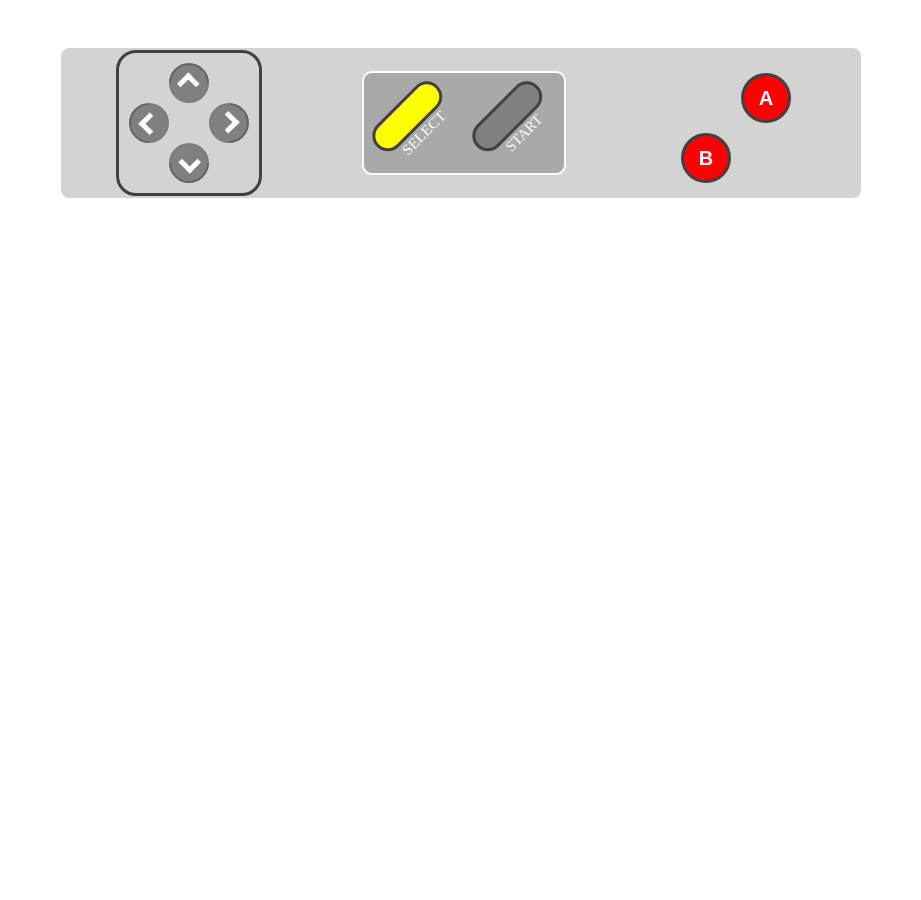
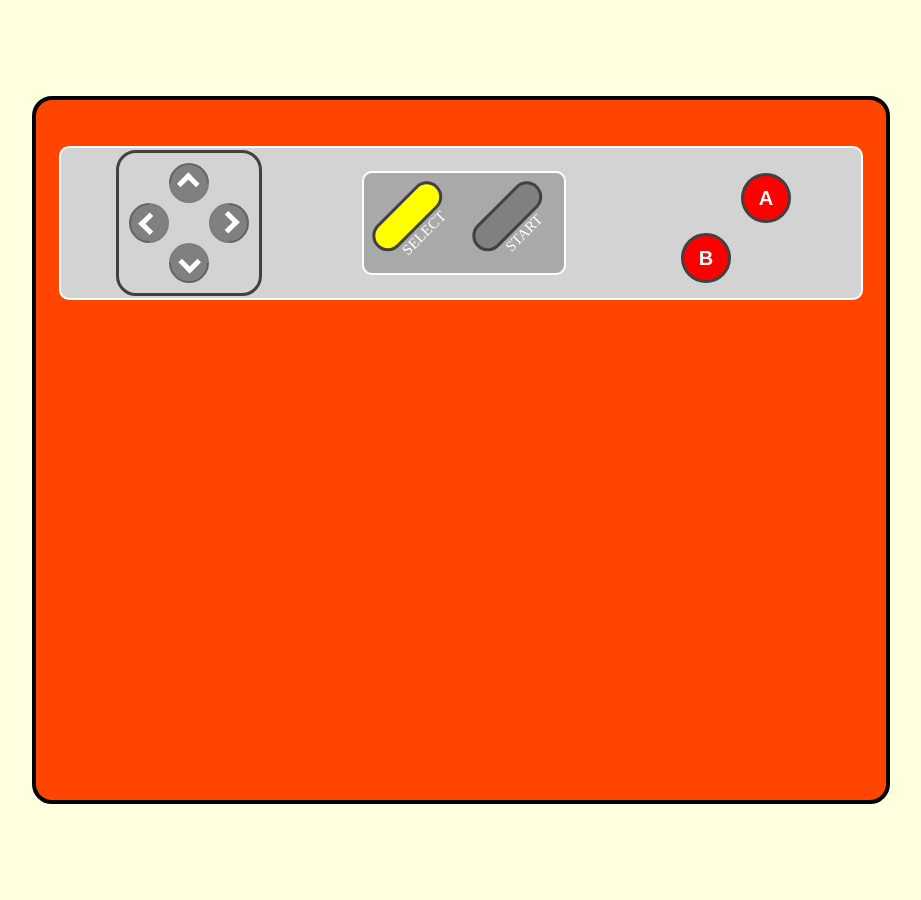
Before and after one commit to LsHanaha/moviemon, a Django app: page / in a window 1280 px wide. Shown: the whole page, without its empty margins (179-1100 px from the left). Before the commit the page ends 198 px from the top, so only its background shows below. Run offline with Django 4.2, Linux system fonts and the light colour scheme.

Commit message:
add style for main template

```diff
--- a/rush00/moviemon/static/css/main.css
+++ b/rush00/moviemon/static/css/main.css
@@ -2,3 +2,21 @@
     padding: 0;
     margin: 0;
 }
+
+.gaget {
+    width: 100%;
+    height: 900px;
+    display: flex;
+    align-items: center;
+    justify-content: center;
+    background-color: lightyellow;
+}
+
+.gaget_content {
+    width: 850px;
+    height: 700px;
+    display: flex;
+    background-color: orangered;
+    border-radius: 20px;
+    border: 4px solid black;
+}
--- a/rush00/moviemon/templates/buttons.html
+++ b/rush00/moviemon/templates/buttons.html
@@ -1,4 +1,4 @@
-{%  with defaultHTTPmethod="get" %}
+
 <div class="buttons">
     <div class="buttons_container">
     <div class="arrows">
@@ -53,4 +53,3 @@
     </div>
     </div>
 </div>
-{% endwith %}
--- a/rush00/moviemon/templates/index.html
+++ b/rush00/moviemon/templates/index.html
@@ -11,8 +11,10 @@
 </head>
 <body>
     <div class="gaget">
-        {% block content %}{% endblock %}
-        {% include 'buttons.html' %}
+        <div class="gaget_content">
+            {% block content %}{% endblock %}
+            {% include 'buttons.html' %}
+        </div>
     </div>
 </body>
 </html>
```
Also changed, not shown: 1 other file.
